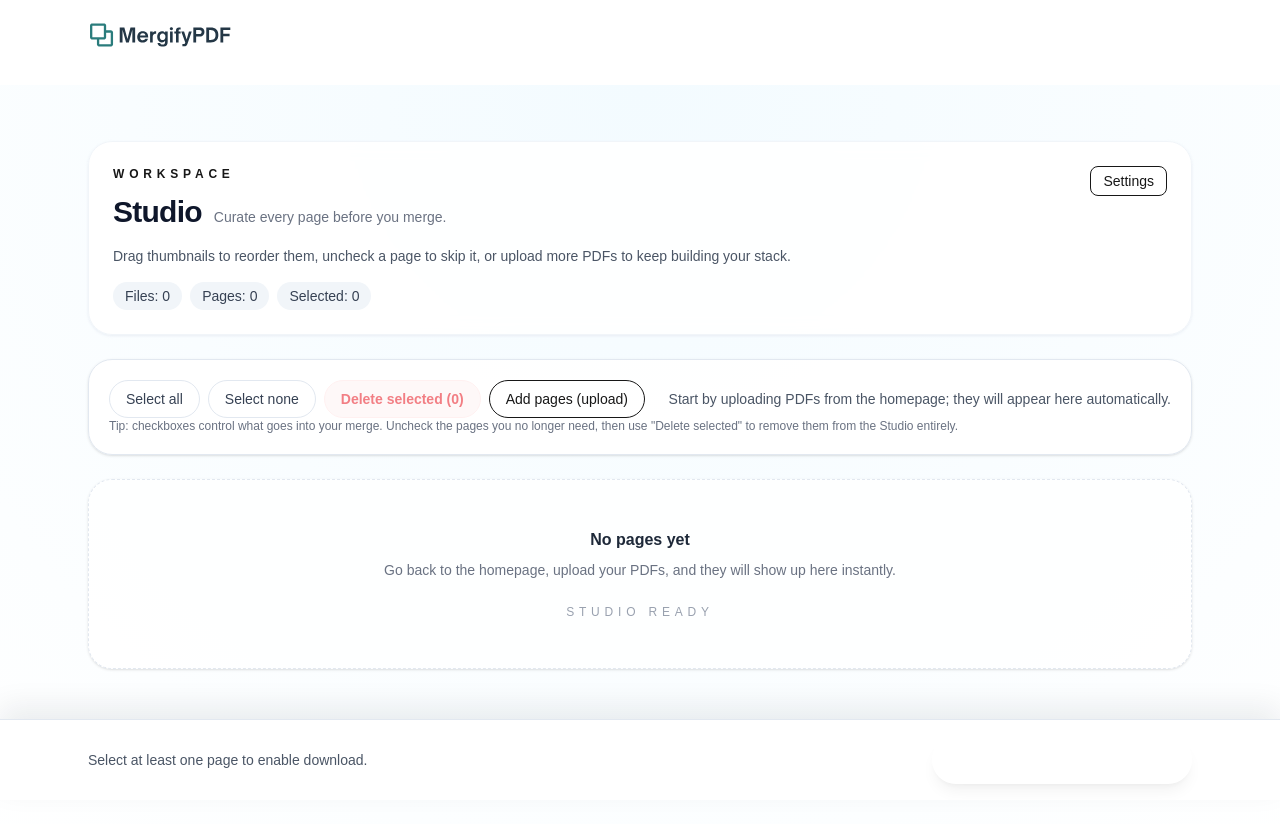
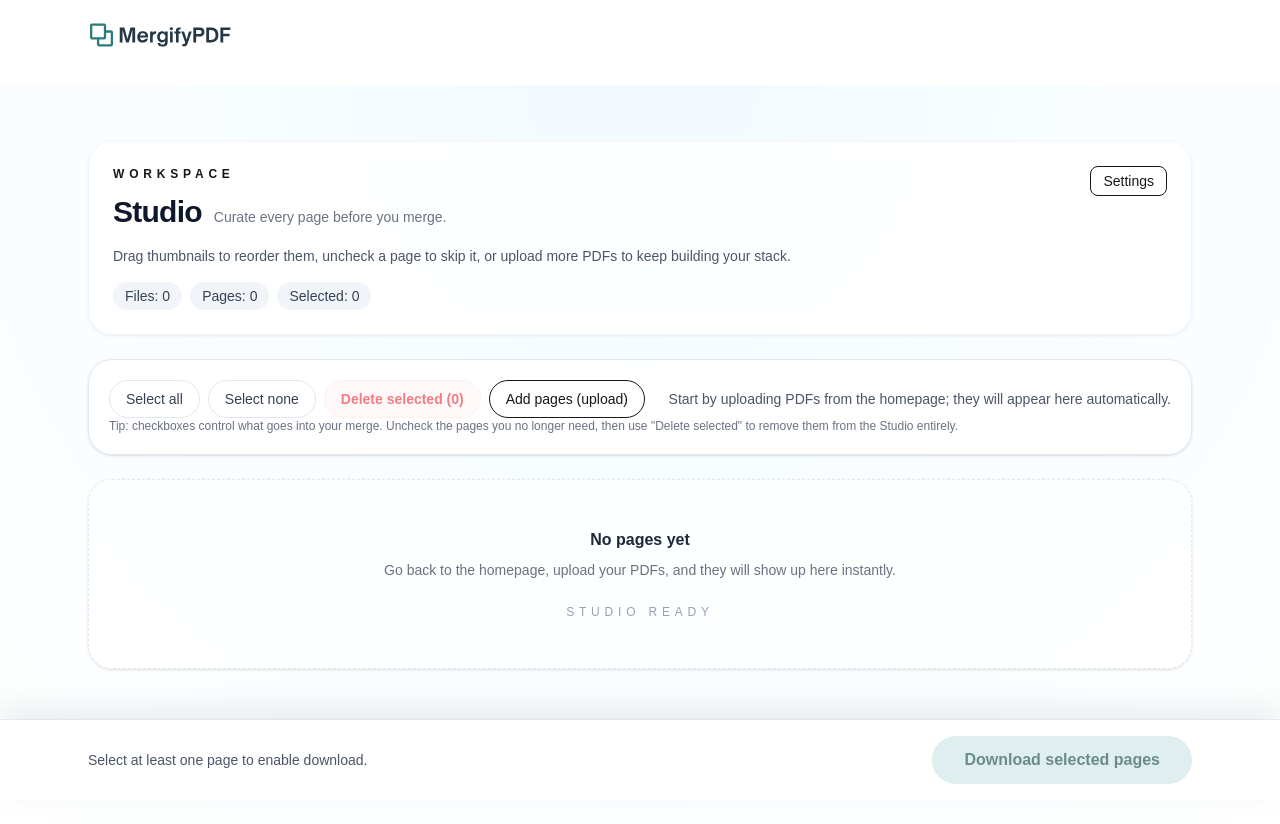
Before and after one commit to Mergify2020/mergifypdf, a Next.js app: page /studio in a window 1280 px wide. Shown: the top 824 px of the page. Built offline with nearby package versions, Linux system fonts and the light colour scheme.

Commit message:
fix: stabilize studio selections

```diff
--- a/src/app/studio/page.tsx
+++ b/src/app/studio/page.tsx
@@ -38,7 +38,7 @@ function SortableThumb({
 }: {
   item: PageItem;
   index: number;
-  toggleKeep: (i: number) => void;
+  toggleKeep: (id: string) => void;
 }) {
   const { attributes, listeners, setNodeRef, transform, transition } = useSortable({
     id: item.id,
@@ -66,7 +66,7 @@ function SortableThumb({
           <input
             type="checkbox"
             checked={item.keep}
-            onChange={() => toggleKeep(index)}
+            onChange={() => toggleKeep(item.id)}
             aria-label={`Keep page ${index + 1}`}
             className="h-4 w-4 rounded border-slate-300 text-brand focus-visible:outline-none focus-visible:ring-2 focus-visible:ring-brand/40"
           />
@@ -197,8 +197,8 @@ function StudioClient() {
   }
 
   /** Toggle select */
-  function toggleKeep(i: number) {
-    setPages((prev) => prev.map((p, idx) => (idx === i ? { ...p, keep: !p.keep } : p)));
+  function toggleKeep(id: string) {
+    setPages((prev) => prev.map((p) => (p.id === id ? { ...p, keep: !p.keep } : p)));
   }
 
   /** Select all / none */
@@ -407,7 +407,7 @@ function StudioClient() {
               : "Select at least one page to enable download."}
           </p>
           <button
-            className="rounded-full bg-brand px-8 py-3 text-base font-semibold text-white shadow-lg shadow-brand/30 transition hover:bg-[#256b6b] focus-visible:outline-none focus-visible:ring-2 focus-visible:ring-brand focus-visible:ring-offset-2 active:bg-[#1f5d5d] disabled:cursor-not-allowed disabled:opacity-50"
+            className="rounded-full bg-[#2A7C7C] px-8 py-3 text-base font-semibold text-white shadow-lg shadow-[#1a4d4d]/30 transition hover:bg-[#256b6b] focus-visible:outline-none focus-visible:ring-2 focus-visible:ring-[#2A7C7C] focus-visible:ring-offset-2 active:bg-[#1f5d5d] disabled:cursor-not-allowed disabled:bg-[#dfeeee] disabled:text-[#6c8c8c] disabled:shadow-none"
             onClick={handleDownload}
             disabled={downloadDisabled}
           >
```
